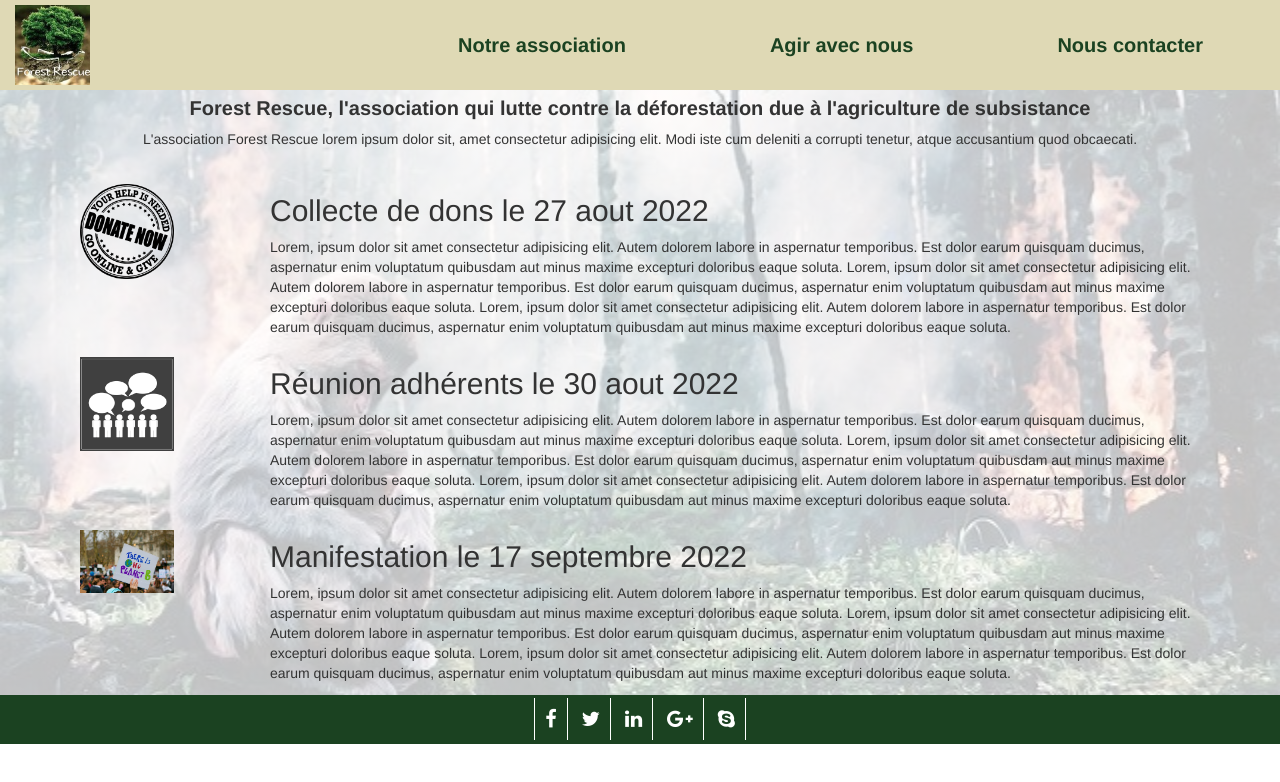
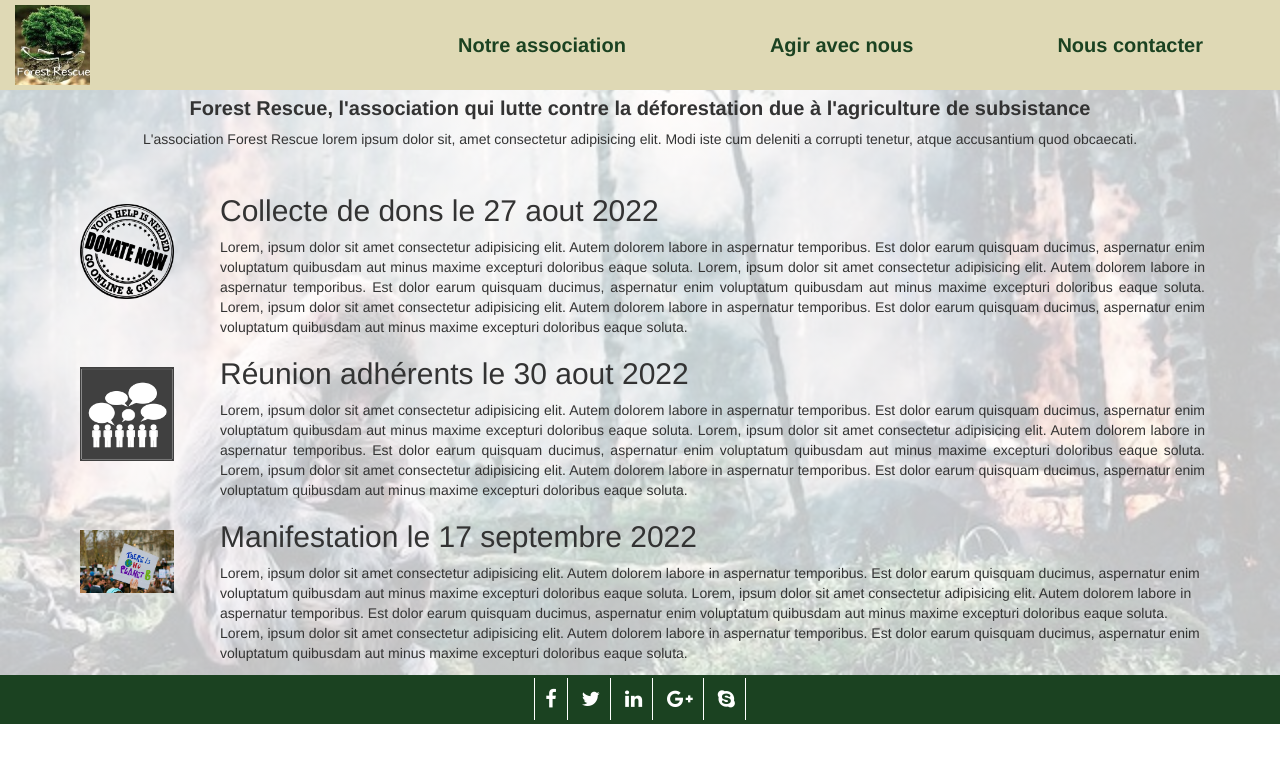
Before and after one commit to MaryG78/Eval1, a plain HTML site: page agir.html in a window 1280 px wide. Drawn offline with nearby package versions, Linux system fonts and the light colour scheme.

Commit message:
modif css et html agir

```diff
--- a/agir.html
+++ b/agir.html
@@ -62,7 +62,7 @@
           <img class="article-img" src="images/collecte.png" alt="Collecte de dons"/>
           <h2 class="article-title">Collecte de dons le 27 aout 2022
           </h2>
-          <p>
+          <p class="article-text">
             Lorem, ipsum dolor sit amet consectetur adipisicing elit. Autem dolorem labore in aspernatur temporibus. Est dolor earum quisquam ducimus, aspernatur enim voluptatum quibusdam aut minus maxime excepturi doloribus eaque soluta.
             Lorem, ipsum dolor sit amet consectetur adipisicing elit. Autem dolorem labore in aspernatur temporibus. Est dolor earum quisquam ducimus, aspernatur enim voluptatum quibusdam aut minus maxime excepturi doloribus eaque soluta.
             Lorem, ipsum dolor sit amet consectetur adipisicing elit. Autem dolorem labore in aspernatur temporibus. Est dolor earum quisquam ducimus, aspernatur enim voluptatum quibusdam aut minus maxime excepturi doloribus eaque soluta.
@@ -72,7 +72,7 @@
         <article class="article">
           <img class="article-img" src="images/meeting.jpg" alt="Réunion adhérents"/>
           <h2 class="article-title"> Réunion adhérents le 30 aout 2022</h2>
-          <p>
+          <p class="article-text">
             Lorem, ipsum dolor sit amet consectetur adipisicing elit. Autem dolorem labore in aspernatur temporibus. Est dolor earum quisquam ducimus, aspernatur enim voluptatum quibusdam aut minus maxime excepturi doloribus eaque soluta.
             Lorem, ipsum dolor sit amet consectetur adipisicing elit. Autem dolorem labore in aspernatur temporibus. Est dolor earum quisquam ducimus, aspernatur enim voluptatum quibusdam aut minus maxime excepturi doloribus eaque soluta.
             Lorem, ipsum dolor sit amet consectetur adipisicing elit. Autem dolorem labore in aspernatur temporibus. Est dolor earum quisquam ducimus, aspernatur enim voluptatum quibusdam aut minus maxime excepturi doloribus eaque soluta.
@@ -81,7 +81,7 @@
         <article class="article">
           <img class="article-img" src="images/planete-B.jpg" alt=""/>
           <h2 class="article-title">Manifestation le 17 septembre 2022</h2>
-          <p>
+          <pclass="article-text">
             Lorem, ipsum dolor sit amet consectetur adipisicing elit. Autem dolorem labore in aspernatur temporibus. Est dolor earum quisquam ducimus, aspernatur enim voluptatum quibusdam aut minus maxime excepturi doloribus eaque soluta.
             Lorem, ipsum dolor sit amet consectetur adipisicing elit. Autem dolorem labore in aspernatur temporibus. Est dolor earum quisquam ducimus, aspernatur enim voluptatum quibusdam aut minus maxime excepturi doloribus eaque soluta.
             Lorem, ipsum dolor sit amet consectetur adipisicing elit. Autem dolorem labore in aspernatur temporibus. Est dolor earum quisquam ducimus, aspernatur enim voluptatum quibusdam aut minus maxime excepturi doloribus eaque soluta.
--- a/style.css
+++ b/style.css
@@ -46,7 +46,7 @@ a:hover {
       rgba(255, 255, 255, 0.7),
       rgba(255, 255, 255, 0.7)
     ),
-    url(images/deforestation_singe.jpg) center center / cover no-repeat;
+    url(images/deforestation_singe.jpg) fixed center / cover no-repeat;
     padding: 2px;
     height: auto;
     width: auto;
@@ -149,10 +149,15 @@ a:hover {
     padding: 10px;
     left: 0;
     top: 0;
+
 }
 
 .article {
     position: relative;
-    overflow: hidden;
-    padding-left: 200px;
+    padding-left: 150px;
 }
+
+.article-text {
+    text-align: justify;
+    margin-right: 5px;
+}
```
